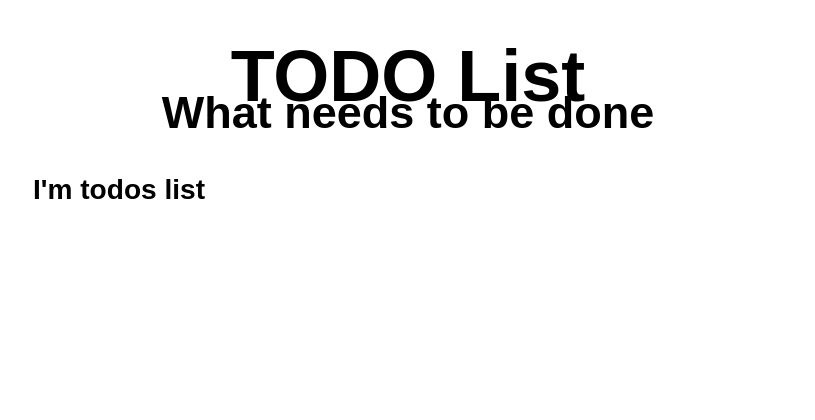
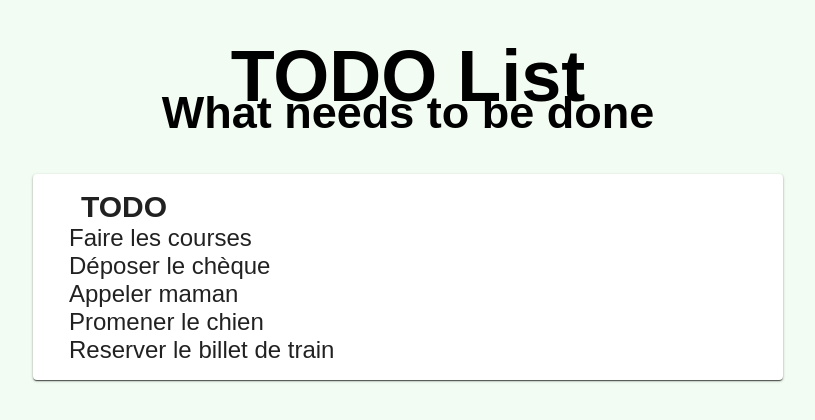
Before and after one commit to hadrien-george-akka/todo-app, an Angular app: page /list in a window 1280 px wide. Shown: the top 420 px of the page, without its empty margins (232-1047 px from the left). Built offline with nearby package versions, Linux system fonts and the light colour scheme; a web font is replaced by a local one.

Commit message:
US#1: Install angular material - Listing mocked todos in angular material card - Add css

```diff
--- a/package.json
+++ b/package.json
@@ -11,11 +11,13 @@
   },
   "private": true,
   "dependencies": {
-    "@angular/animations": "~7.2.0",
+    "@angular/animations": "^7.2.5",
+    "@angular/cdk": "^7.3.2",
     "@angular/common": "~7.2.0",
     "@angular/compiler": "~7.2.0",
     "@angular/core": "~7.2.0",
     "@angular/forms": "~7.2.0",
+    "@angular/material": "^7.3.2",
     "@angular/platform-browser": "~7.2.0",
     "@angular/platform-browser-dynamic": "~7.2.0",
     "@angular/router": "~7.2.0",
--- a/src/app/app.component.html
+++ b/src/app/app.component.html
@@ -1,8 +1,8 @@
 <!--The content below is only a placeholder and can be replaced.-->
 <div id="header"></div>
 <div style="text-align:center" class="content" fxLayout="column">
-  <p class="no-margin title1">TODO List</p>
-  <p class="no-margin title2">What needs to be done</p>
+  <p class="no-margin title-big">TODO List</p>
+  <p class="no-margin title-medium">What needs to be done</p>
 </div>
 
 <div class="content">
--- a/src/app/model/todo.interface.ts
+++ b/src/app/model/todo.interface.ts
@@ -2,13 +2,9 @@ export interface Todo {
   id: number;
   title: string;
   description?: string;
-  state: StateTodo;
+  isComplete: boolean;
 }
 
-export enum StateTodo {
-  INCOMPLETE = 0,
-  COMPLETE = 1
-}
 
 export function mockTodos(): Todo[] {
   return [
@@ -18,12 +14,28 @@ export function mockTodos(): Todo[] {
       description: `-Oeufs
       - Pain
       - Céréales`,
-      state: 0
+      isComplete: false
     },
     {
       id: 2,
       title: 'Déposer le chèque',
-      state: 1
+      isComplete: true
+    },
+    {
+      id: 3,
+      title: 'Appeler maman',
+      isComplete: true
+    },
+    {
+      id: 4,
+      title: 'Promener le chien',
+      isComplete: false
+    },
+    {
+      id: 5,
+      title: 'Reserver le billet de train',
+      description: 'Train 02/06/19 Départ TOULOUSE à 10:23 - Arrivée PARIS à 17:42',
+      isComplete: false
     }
   ];
 }
--- a/src/app/pages/todos-list/todos-list.component.html
+++ b/src/app/pages/todos-list/todos-list.component.html
@@ -1 +1,12 @@
-<h3>I'm todos list</h3>
+<mat-card>
+  <mat-card-header class="title-small">
+    TODO
+  </mat-card-header>
+  <mat-card-content>
+    <div fxLayout="column">
+      <div *ngFor="let todo of todos">
+        {{ todo.title }}
+      </div>
+    </div>
+  </mat-card-content>
+</mat-card>
--- a/src/app/pages/todos-list/todos-list.component.scss
+++ b/src/app/pages/todos-list/todos-list.component.scss
@@ -0,0 +1 @@
+@import 'app/theme/sass/variables';
--- a/src/app/pages/todos-list/todos-list.component.ts
+++ b/src/app/pages/todos-list/todos-list.component.ts
@@ -9,10 +9,11 @@ import { Todo, mockTodos } from '../../model/todo.interface';
 })
 export class TodosListComponent implements OnInit {
 
-  private todos: Todo[];
+  todos: Todo[];
 
   constructor() {
     this.todos = mockTodos();
+    console.log(this.todos);
   }
 
   ngOnInit() {
--- a/src/app/theme/sass/_variables.scss
+++ b/src/app/theme/sass/_variables.scss
@@ -5,6 +5,7 @@ $font-size-body: 24px;
 $font-title: 'Saira Extra Condensed', sans-serif;
 $font-size-title1: 72px;
 $font-size-title2: 45px;
+$font-size-title3: 30px;
 
 // Colors
-$color-body: #FFFFFF;
+$color-body: #f2fcf2;
--- a/src/index.html
+++ b/src/index.html
@@ -8,6 +8,7 @@
   <meta name="viewport" content="width=device-width, initial-scale=1">
   <link rel="icon" type="image/x-icon" href="favicon.ico">
   <link href="https://fonts.googleapis.com/css?family=Saira+Extra+Condensed|Saira+Semi+Condensed:300" rel="stylesheet">
+  <link href="https://fonts.googleapis.com/icon?family=Material+Icons" rel="stylesheet">
 </head>
 <body>
   <app-root></app-root>
--- a/src/styles.scss
+++ b/src/styles.scss
@@ -1,3 +1,4 @@
+@import "~@angular/material/prebuilt-themes/deeppurple-amber.css";
 @import 'app/theme/sass/variables';
 
 /* You can add global styles to this file, and also import other style files */
@@ -19,17 +20,29 @@ body {
   background-color:$color-body;
 }
 
-.title1 {
+%font-title {
   font-family: $font-title;
-  font-weight: 700;
-  font-size: $font-size-title1;
 }
 
-.title2 {
-  font-family: $font-title;
-  font-weight: 700;
-  font-size: $font-size-title2;
-  margin-top: -30px !important;
+.title {
+  &-big {
+    @extend %font-title;
+    font-weight: 700;
+    font-size: $font-size-title1;
+  }
+
+  &-medium {
+    @extend %font-title;
+    font-weight: 600;
+    font-size: $font-size-title2;
+    margin-top: -30px !important;
+  }
+
+  &-small {
+    @extend %font-title;
+    font-weight: 600;
+    font-size: $font-size-title3;
+  }
 }
 
 .content {
@@ -48,3 +61,13 @@ body {
 .no-padding {
   padding: 0;
 }
+
+.mat-card {
+  box-shadow: 0 2px 1px -1px rgba(0,0,0,.4), 0 1px 1px 0 rgba(0,0,0,.32), 0 1px 3px 0 rgba(0,0,0,.28) !important;
+}
+
+.mat-card-content {
+  font-size: $font-size-body;
+  font-family: $font-body;
+  padding-left:20px;
+}
```
Also changed, not shown: src/app/pages/pages.module.ts (+6 -1 lines), 1 other file (tests, documents, lock files or other folders).
